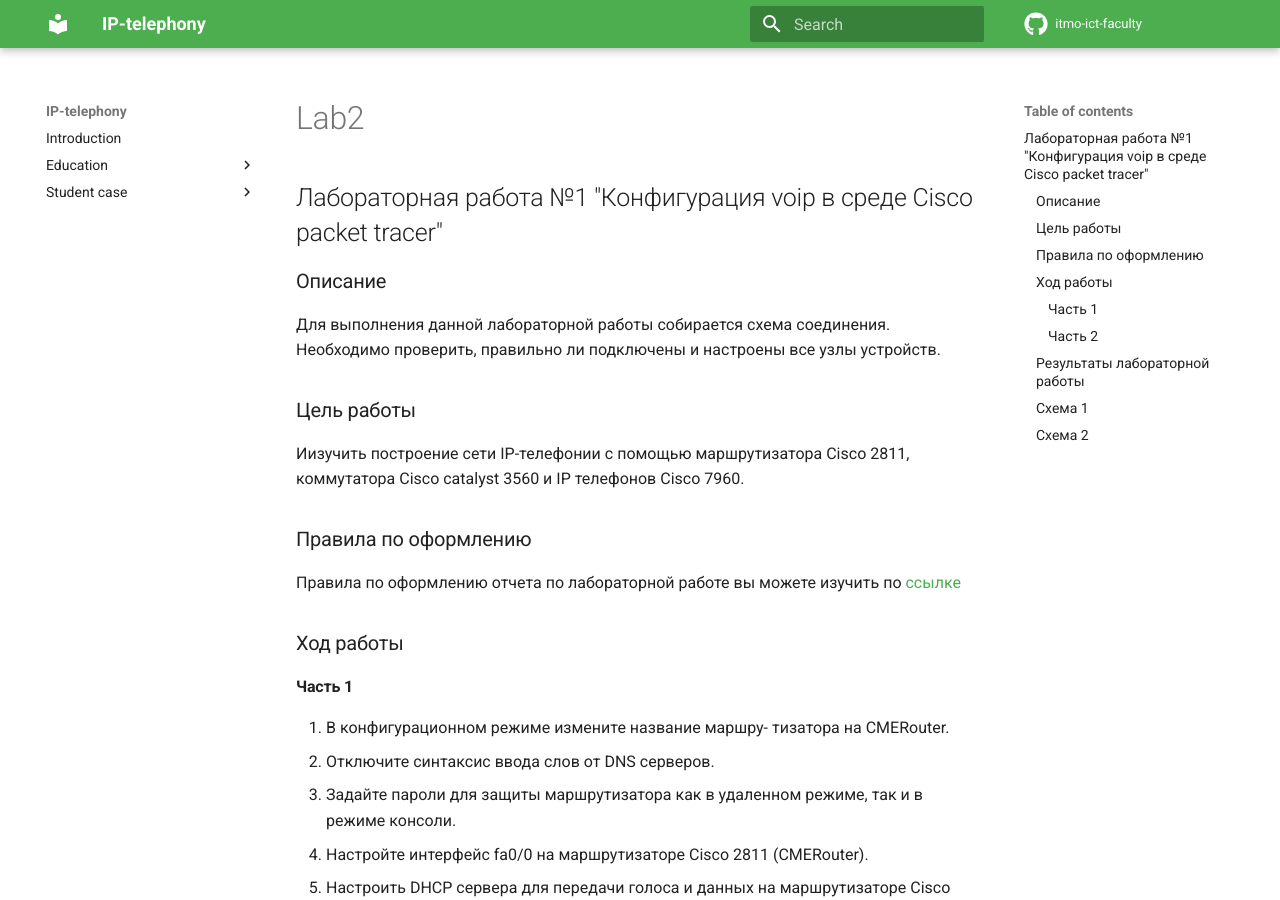
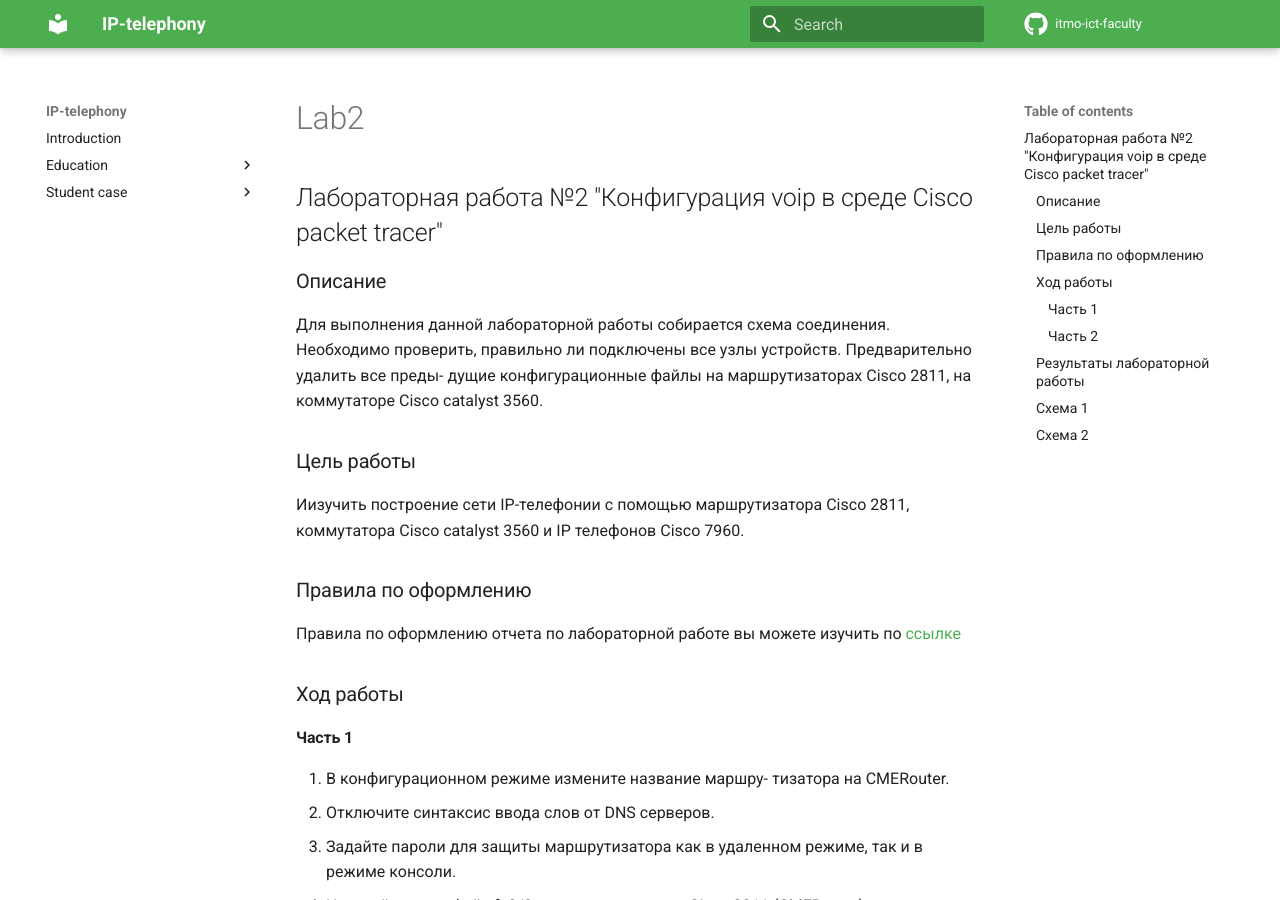
Before and after one commit to itmo-ict-faculty/ip-telephony, an MkDocs documentation site: the page built from docs/education/labs2023_2024/lab2/lab2.md, in a window 1280 px wide and 900 px high. Built offline with MkDocs 1.6.1 and Material for MkDocs 9.7.7, drawn with Linux system fonts in a browser that asks for light colours; comment, search, counter and statistics services are not loaded.

Commit message:
Update lab2.md

```diff
--- a/docs/education/labs2023_2024/lab2/lab2.md
+++ b/docs/education/labs2023_2024/lab2/lab2.md
@@ -1,7 +1,7 @@
-## Лабораторная работа №1 "Конфигурация voip в среде Сisco packet tracer"
+## Лабораторная работа №2 "Конфигурация voip в среде Сisco packet tracer"
 
 ### Описание
-Для выполнения данной лабораторной работы собирается схема соединения. Необходимо проверить, правильно ли подключены и настроены все узлы устройств.
+Для выполнения данной лабораторной работы собирается схема соединения. Необходимо проверить, правильно ли подключены все узлы устройств. Предварительно удалить все преды- дущие конфигурационные файлы на маршрутизаторах Cisco 2811, на коммутаторе Cisco catalyst 3560.
 
 ### Цель работы
 Иизучить построение сети IP-телефонии с помощью маршрутизатора Cisco 2811, коммутатора Cisco catalyst 3560 и IP телефонов Cisco 7960.
```
